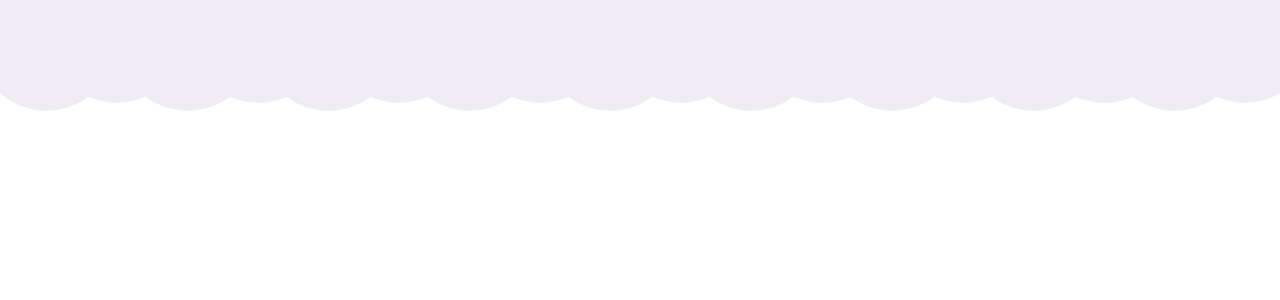
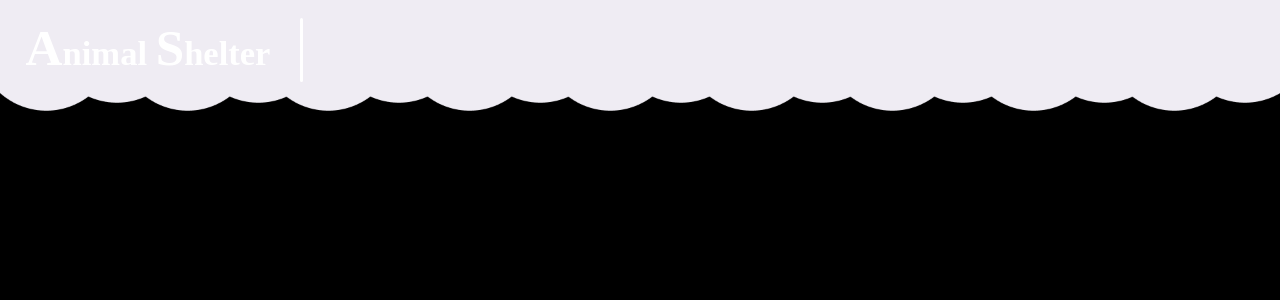
Before and after one commit to zoperalex/animal-shelter, a React app in the folder Frontend/: page / in a window 1280 px wide. Shown: the top 300 px of the page. Built offline with nearby package versions, Linux system fonts and the light colour scheme.

Commit message:
Added title with a responive layout

```diff
--- a/Frontend/public/index.html
+++ b/Frontend/public/index.html
@@ -5,7 +5,7 @@
     <meta name="viewport" content="width=device-width, initial-scale=1.0">
     <title>Animal Shelter</title>
 </head>
-<body style="margin:0px;">
+<body style="margin:0px;background-color:black">
     <section id="root"></section>
     <script src="bundle.js"></script>
 </body>
--- a/Frontend/src/Components/Navbar/index.ts
+++ b/Frontend/src/Components/Navbar/index.ts
@@ -1 +1,2 @@
-export {default} from './navbar';
+export { default as Navbar} from './navbar-bg';
+export { default as NavbarTitle} from './navbar-title';
--- /dev/null
+++ b/Frontend/src/Components/Navbar/navbar-bg.css
@@ -0,0 +1,19 @@
+.wholeNavbar {
+    width: 100%;
+}
+
+.NavBar {
+    height: auto;
+    width: 100%;
+}
+
+.container {
+    position: relative;
+    color: white;
+}
+
+.title {
+    position: absolute;
+    top: 15%;
+    left:2%;
+}
--- /dev/null
+++ b/Frontend/src/Components/Navbar/navbar-bg.tsx
@@ -0,0 +1,18 @@
+import React from "react";
+import "./navbar-bg.css";
+import { NavbarTitle } from "../Navbar";
+
+const Navbar = () => {
+    return (
+        <div className="wholeNavbar">
+            <div className="container">
+                <img className="NavBar" src="/images/NavBar.png" alt="clouds" />
+                <div className="title">
+                    <NavbarTitle />
+                </div>
+            </div>
+        </div>
+    );
+};
+
+export default Navbar;
--- /dev/null
+++ b/Frontend/src/Components/Navbar/navbar-title.css
@@ -0,0 +1,21 @@
+div {
+    font-size: 2.7vw;
+    font-weight: 600;
+}
+
+.FirstLetter {
+    font-size: 4vw;
+    font-weight: 800;
+}
+
+.separationLine {
+    width: 3px;
+    height: 5vw;
+    background-color: white;
+    border-radius: 5px;
+    margin-left: 30px;
+}
+
+.title-container {
+    display: flex;
+}
--- /dev/null
+++ b/Frontend/src/Components/Navbar/navbar-title.tsx
@@ -0,0 +1,16 @@
+import React from "react";
+import "./navbar-title.css";
+
+const NavbarTitle = () => {
+    return (
+        <div className="title-container">
+            <div style={{ height: "100%" }}>
+                <span className="FirstLetter">A</span>nimal{" "}
+                <span className="FirstLetter">S</span>helter
+            </div>
+            <div className="separationLine"></div>
+        </div>
+    );
+};
+
+export default NavbarTitle;
--- a/Frontend/src/Components/Navbar/navbar.css
+++ /dev/null
@@ -1,4 +0,0 @@
-.NavBar {
-    width: 100%;
-    height: auto;
-}
--- a/Frontend/src/Components/Navbar/navbar.tsx
+++ /dev/null
@@ -1,8 +0,0 @@
-import React from "react";
-import "./navbar.css";
-
-const Navbar = () => {
-    return <img className="NavBar" src="/images/NavBar.png" alt="clouds" />;
-};
-
-export default Navbar;
--- a/Frontend/src/Components/index.ts
+++ b/Frontend/src/Components/index.ts
@@ -1 +1 @@
-export { default as Navbar } from './Navbar';
+export { Navbar } from './Navbar';
```
